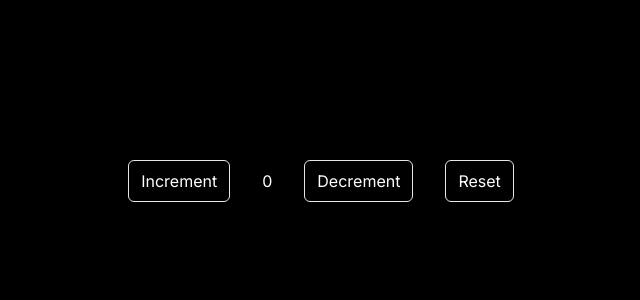
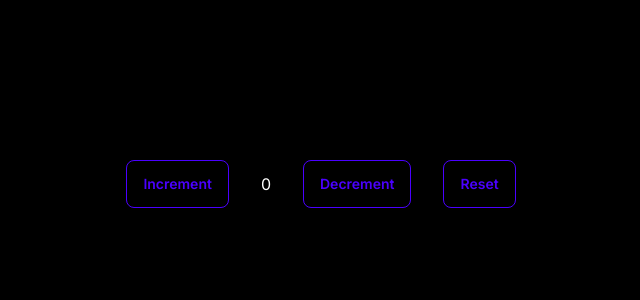
Before and after one commit to Saedddd/ThreeProjectsRTK, a Next.js app: page /counter in a window 1280 px wide. Shown: the top 300 px of the page, without its empty margins (319-959 px from the left). Built offline with nearby package versions, Linux system fonts and the light colour scheme.

Commit message:
Update counter and main page

```diff
--- a/src/app/counter/page.tsx
+++ b/src/app/counter/page.tsx
@@ -3,14 +3,14 @@ const Counter = () => {
   return (
     <main className="w-full h-screen bg-black text-white">
       <div className="text-center py-[10rem] flex items-center gap-8 justify-center">
-        <button className="border px-3 py-2 rounded-md hover:bg-white/20">
+        <button className="btn btn-outline btn-primary">
           Increment
         </button>
         <span>0</span>
-        <button className="border px-3 py-2 rounded-md hover:bg-white/20">
+        <button className="btn btn-outline btn-primary">
           Decrement
         </button>
-        <button className="border px-3 py-2 rounded-md hover:bg-white/20">
+        <button className="btn btn-outline btn-primary">
           Reset
         </button>
       </div>
--- a/src/app/page.tsx
+++ b/src/app/page.tsx
@@ -3,7 +3,13 @@ import Image from "next/image";
 export default function Home() {
   return (
     <main className="flex min-h-screen flex-col items-center justify-between p-24">
+        <label className="swap swap-flip mt-[150px] text-9xl">
 
+          <input type="checkbox" />
+
+          <div className="swap-on">😈</div>
+          <div className="swap-off">😇</div>
+        </label>
     </main>
   );
 }
```
